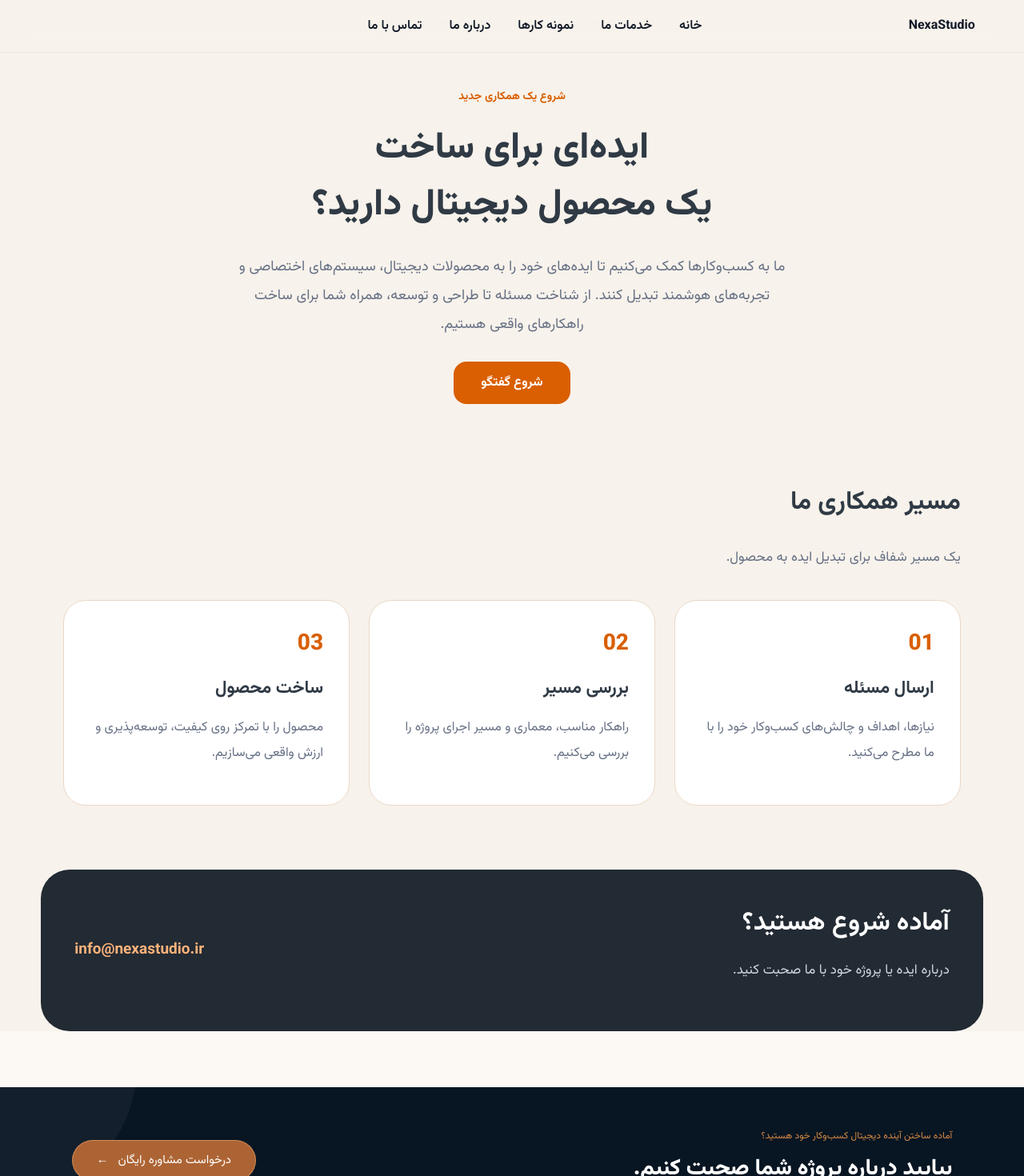
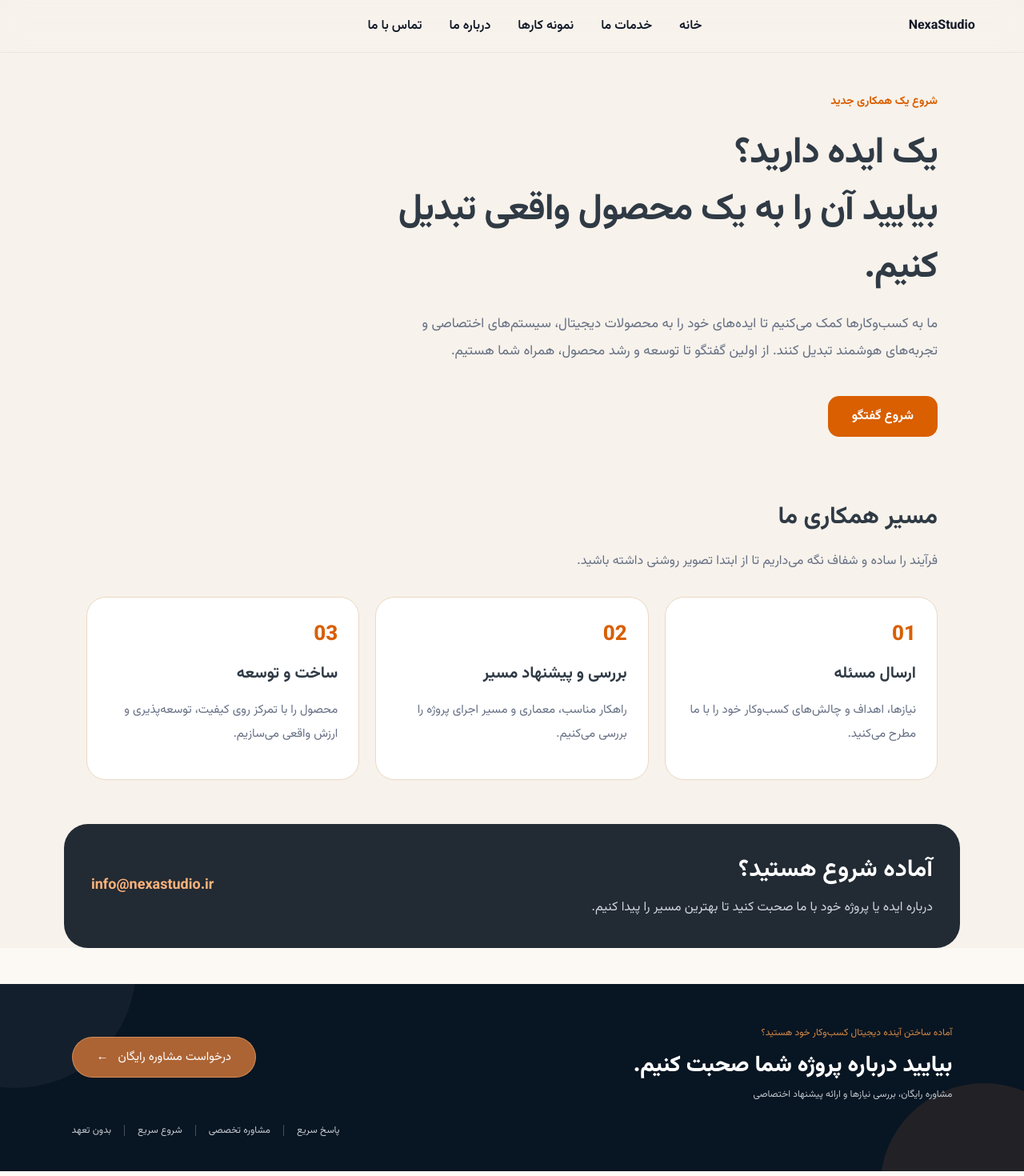
Before and after one commit to zohreksh/smartpilot, a Nuxt app: page /contact in a window 1280 px wide. Shown: the top 1470 px of the page at 80% size. Built offline with nearby package versions, Linux system fonts and the light colour scheme.

Commit message:
Refine contact page composition and spacing

```diff
--- a/pages/contact.vue
+++ b/pages/contact.vue
@@ -5,15 +5,8 @@
     <section class="contact-hero container">
       <div class="contact-intro">
         <span class="eyebrow">شروع یک همکاری جدید</span>
-        <h1>
-          ایده‌ای برای ساخت<br />
-          یک محصول دیجیتال دارید؟
-        </h1>
-        <p>
-          ما به کسب‌وکارها کمک می‌کنیم تا ایده‌های خود را به محصولات دیجیتال،
-          سیستم‌های اختصاصی و تجربه‌های هوشمند تبدیل کنند. از شناخت مسئله تا
-          طراحی و توسعه، همراه شما برای ساخت راهکارهای واقعی هستیم.
-        </p>
+        <h1>یک ایده دارید؟<br />بیایید آن را به یک محصول واقعی تبدیل کنیم.</h1>
+        <p>ما به کسب‌وکارها کمک می‌کنیم تا ایده‌های خود را به محصولات دیجیتال، سیستم‌های اختصاصی و تجربه‌های هوشمند تبدیل کنند. از اولین گفتگو تا توسعه و رشد محصول، همراه شما هستیم.</p>
         <a class="primary-action" href="mailto:info@nexastudio.ir">شروع گفتگو</a>
       </div>
     </section>
@@ -21,21 +14,17 @@
     <section class="process container">
       <div class="section-heading">
         <h2>مسیر همکاری ما</h2>
-        <p>یک مسیر شفاف برای تبدیل ایده به محصول.</p>
+        <p>فرآیند را ساده و شفاف نگه می‌داریم تا از ابتدا تصویر روشنی داشته باشید.</p>
       </div>
-
       <div class="steps">
         <article><span>01</span><h3>ارسال مسئله</h3><p>نیازها، اهداف و چالش‌های کسب‌وکار خود را با ما مطرح می‌کنید.</p></article>
-        <article><span>02</span><h3>بررسی مسیر</h3><p>راهکار مناسب، معماری و مسیر اجرای پروژه را بررسی می‌کنیم.</p></article>
-        <article><span>03</span><h3>ساخت محصول</h3><p>محصول را با تمرکز روی کیفیت، توسعه‌پذیری و ارزش واقعی می‌سازیم.</p></article>
+        <article><span>02</span><h3>بررسی و پیشنهاد مسیر</h3><p>راهکار مناسب، معماری و مسیر اجرای پروژه را بررسی می‌کنیم.</p></article>
+        <article><span>03</span><h3>ساخت و توسعه</h3><p>محصول را با تمرکز روی کیفیت، توسعه‌پذیری و ارزش واقعی می‌سازیم.</p></article>
       </div>
     </section>
 
     <section class="contact-final container">
-      <div>
-        <h2>آماده شروع هستید؟</h2>
-        <p>درباره ایده یا پروژه خود با ما صحبت کنید.</p>
-      </div>
+      <div><h2>آماده شروع هستید؟</h2><p>درباره ایده یا پروژه خود با ما صحبت کنید تا بهترین مسیر را پیدا کنیم.</p></div>
       <a href="mailto:info@nexastudio.ir">info@nexastudio.ir</a>
     </section>
   </main>
@@ -43,25 +32,25 @@
 
 <style scoped>
 .contact-page{direction:rtl;background:#f7f2eb;min-height:100vh;color:#111827}
-.container{max-width:1180px;margin:auto;padding:0 28px}
-.contact-hero{padding:42px 28px 72px;display:flex;justify-content:center}
-.contact-intro{max-width:760px;text-align:center}
+.container{max-width:1120px;margin:auto;padding:0 28px}
+.contact-hero{padding:48px 28px 52px;text-align:right}
+.contact-intro{max-width:720px;margin-right:0}
 .eyebrow{color:#d95f00;font-size:14px;font-weight:700}
-h1{font-size:clamp(30px,3.8vw,46px);line-height:1.55;color:#2f3a45;margin:18px 0 22px;font-weight:800}
-.contact-intro p{font-size:18px;line-height:2;color:#667085;max-width:700px;margin:auto}
-.primary-action{display:inline-block;margin-top:28px;background:#d95f00;color:#fff;padding:14px 34px;border-radius:16px;text-decoration:none;font-weight:700}
-.process{padding-bottom:80px}
-.section-heading{margin-bottom:36px}
-.section-heading h2,.contact-final h2{font-size:32px;color:#2f3a45}
-.section-heading p,.contact-final p{color:#667085;font-size:17px;line-height:2}
-.steps{display:grid;grid-template-columns:repeat(3,1fr);gap:24px}
-.steps article{background:#fff;border:1px solid #ead8c7;border-radius:28px;padding:32px;min-height:210px}
-.steps span{color:#d95f00;font-size:28px;font-weight:800}
-.steps h3{margin:16px 0;font-size:22px;color:#2f3a45}
-.steps p{color:#667085;line-height:2}
-.contact-final{background:#222a33;border-radius:36px;padding:42px;margin-bottom:70px;color:white;display:flex;align-items:center;justify-content:space-between;gap:30px}
-.contact-final h2{color:white;margin:0}
-.contact-final p{color:#d0d5dd}
-.contact-final a{color:#ffb27a;font-weight:700;text-decoration:none;font-size:19px}
-@media(max-width:800px){.contact-hero{padding-top:35px}.steps{grid-template-columns:1fr}.contact-final{flex-direction:column;align-items:flex-start}.section-heading h2,.contact-final h2{font-size:27px}}
+h1{font-size:clamp(32px,4vw,46px);line-height:1.55;color:#2f3a45;margin:18px 0 16px;letter-spacing:-.02em}
+.contact-intro p{font-size:17px;line-height:2;color:#667085;max-width:650px}
+.primary-action{display:inline-block;margin-top:22px;background:#d95f00;color:#fff;padding:13px 30px;border-radius:14px;text-decoration:none;font-weight:700}
+.process{padding-bottom:55px}
+.section-heading{margin-bottom:28px}
+.section-heading h2,.contact-final h2{font-size:30px;color:#2f3a45;margin-bottom:8px}
+.section-heading p,.contact-final p{color:#667085;font-size:16px;line-height:2}
+.steps{display:grid;grid-template-columns:repeat(3,1fr);gap:20px}
+.steps article{background:#fff;border:1px solid #ead8c7;border-radius:24px;padding:26px;min-height:180px}
+.steps span{color:#d95f00;font-size:26px;font-weight:800}
+.steps h3{margin:12px 0;font-size:20px;color:#2f3a45}
+.steps p{color:#667085;line-height:2;font-size:15px}
+.contact-final{background:#222a33;border-radius:30px;padding:34px;margin-bottom:45px;color:white;display:flex;align-items:center;justify-content:space-between;gap:24px}
+.contact-final h2{color:white;margin:0 0 8px}
+.contact-final p{color:#d0d5dd;margin:0}
+.contact-final a{color:#ffb27a;font-weight:700;text-decoration:none;font-size:18px}
+@media(max-width:800px){.contact-hero{padding-top:32px;padding-bottom:36px}.steps{grid-template-columns:1fr}.contact-final{flex-direction:column;align-items:flex-start;padding:28px}.section-heading h2,.contact-final h2{font-size:26px}}
 </style>
```
